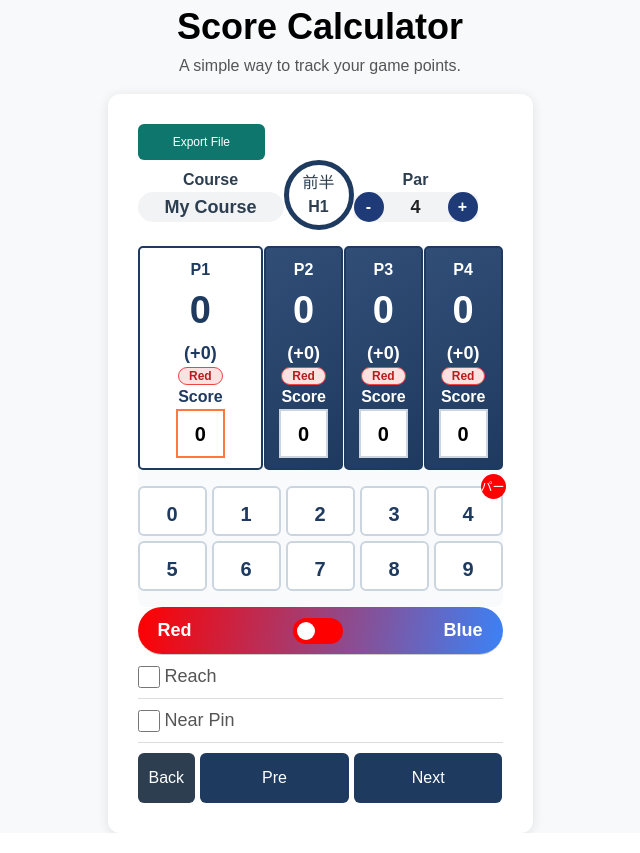
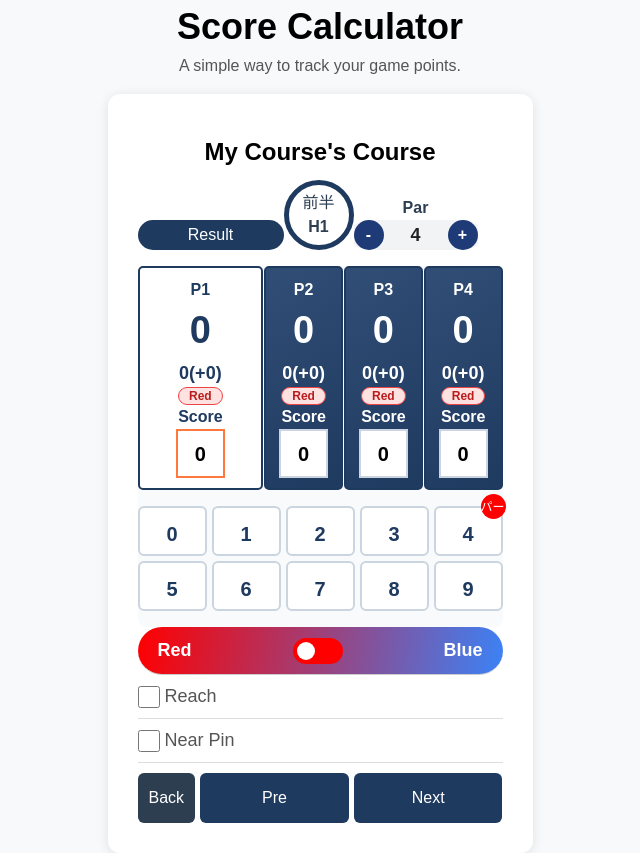
Before and after one commit to HoangAnMSc/Golf-Score-Calculator, a React (Vite) app in the folder frontend/: page /score in a window 1280 px wide. Shown: the whole page, without its empty margins (320-960 px from the left). Built offline with nearby package versions, Linux system fonts and the light colour scheme.

Commit message:
update ui,logic

```diff
--- a/frontend/src/App.css
+++ b/frontend/src/App.css
@@ -163,32 +163,38 @@ body {
   }
 }
 
-.Reach-Select{
-  margin-top: 5px;
-  padding: 4px 10px;
-  color: white;
+.reach-slider-container {
+  display: flex;
+  flex-direction: column;
+  width: 100%;
 }
+
+.reach-slider-container input{
+  margin-top: 15px;
+  padding: 0%;
+}
+
+.reach-slider-container .reach-value {
+  font-size: 18px;
+  font-weight: 700;
+  text-align: center;
+}
+
 
 /* Score Page ======================================================================*/
 .hole-wapper {
   display: flex;
   text-align: center;
-  align-items: center;
+  align-items: flex-end;
   font-weight: bold;
   margin-bottom: 16px;
   font-family: "Baloo 2", Arial, sans-serif;
   color: #2c3e50;
 }
 
-.hole-wapper .course_content {
-  width: 40%;
-}
-
-.hole-wapper .course_content .course_title{
+.form_container .course_title{
   width: 100%;
-  height: 30px;
-  font-size: 18px;
-  background: #f1f3f5;
+  font-size: 24px;
   border-radius: 30px;
   display: flex;
   justify-content: center;
@@ -776,3 +782,12 @@ input[aria-invalid="true"] {
 body.landscape-lock {
   overflow: hidden;
 }
+
+.hole-wapper .total_result {
+  width: 40%;
+  height: 30px;
+  border-radius: 30px;
+  display: flex;
+  justify-content: center;
+  align-items: center;
+}
--- a/frontend/src/pages/Result.jsx
+++ b/frontend/src/pages/Result.jsx
@@ -331,7 +331,7 @@ function Result() {
         )}
 
         {/* Controls */}
-        <div className="nav_bar" style={!isLandscape ? { marginTop: 250 } : {}}>
+        <div className="nav_bar" style={!isLandscape ? { marginTop: 255 } : {}}>
           <button
             id="back_btn"
             type="button"
--- a/frontend/src/pages/home.jsx
+++ b/frontend/src/pages/home.jsx
@@ -23,7 +23,6 @@ function Home() {
             : ["", "", "", ""]
         );
       } catch {
-        // Nếu parse lỗi thì reset
         setCourse("");
         setDate(new Date().toISOString().split("T")[0]);
         setPlayers(["", "", "", ""]);
@@ -64,13 +63,13 @@ function Home() {
     }
     setErrors({});
 
-    // Nếu nhập đúng 3 người thì thêm Dummy
+    // Dummy
     const finalPlayers =
       enteredPlayers.length === 3
         ? [...enteredPlayers, "Dummy"]
         : enteredPlayers;
 
-    // >>> QUAN TRỌNG: Merge với dữ liệu cũ để giữ rule/front/back/reachValue
+    // Merge Data
     const prev = (() => {
       try {
         return JSON.parse(localStorage.getItem("gameSetup")) || {};
@@ -80,7 +79,7 @@ function Home() {
     })();
 
     const payload = {
-      ...prev, // giữ lại frontname, backname, rules, reachValue, v.v.
+      ...prev,
       course: course.trim(),
       date,
       players: finalPlayers,
--- a/frontend/src/pages/score.jsx
+++ b/frontend/src/pages/score.jsx
@@ -95,7 +95,8 @@ const Score = () => {
     if (savedHoleData && savedHoleData[hole]) {
       const holeData = savedHoleData[hole];
       setPar(holeData.par);
-      setScores(holeData.scores);
+      const s = holeData.scores || [];
+      setScores(withCalcIfReady(s));
     }
   }, []);
 
@@ -104,20 +105,18 @@ const Score = () => {
 
   const handleNumberClick = (num) => {
     const digit = String(num);
-
-    setInputBuffers((prevBufs) => {
-      const nextBufs = [...prevBufs];
-      const newBuf = (nextBufs[activePlayerIdx] + digit).slice(-2); // giữ 2 số cuối
+    setInputBuffers((prev) => {
+      const nextBufs = [...prev];
+      const newBuf = (nextBufs[activePlayerIdx] + digit).slice(-2);
       nextBufs[activePlayerIdx] = newBuf;
 
-      // cập nhật scores dựa trên buffer mới
-      setScores((prev) => {
-        const updated = [...prev];
-        const base = newBuf === "" ? 0 : Number(newBuf);
-        const delta = updated[activePlayerIdx].nearPin ? 1 : 0;
-        updated[activePlayerIdx].score = base;
-        updated[activePlayerIdx].pre_score = base + delta;
-        return updated;
+      setScores((prevScores) => {
+        const next = prevScores.map((x, i) =>
+          i === activePlayerIdx
+            ? { ...x, score: newBuf ? Number(newBuf) : 0 }
+            : x
+        );
+        return withCalcIfReady(next);
       });
 
       return nextBufs;
@@ -127,29 +126,11 @@ const Score = () => {
   // NearPinのロジック
   const setExclusiveNearPin = (targetIdx, checked) => {
     setScores((prev) => {
-      return prev.map((s, i) => {
-        let delta = 0;
-
-        if (i === targetIdx) {
-          if (!s.nearPin && checked) delta = 1; // off -> on
-          if (s.nearPin && !checked) delta = 0; // on -> off
-          return {
-            ...s,
-            nearPin: checked,
-            pre_score: s.score + delta,
-          };
-        } else {
-          if (s.nearPin) {
-            // tắt nearPin người khác
-            return {
-              ...s,
-              nearPin: false,
-              pre_score: s.pre_score - 1,
-            };
-          }
-          return { ...s, pre_score: s.score };
-        }
-      });
+      const toggled = prev.map((p, i) => ({
+        ...p,
+        nearPin: i === targetIdx ? checked : false,
+      }));
+      return withCalcIfReady(toggled);
     });
   };
 
@@ -165,38 +146,7 @@ const Score = () => {
 
   //出フィレ
   const handleExport = () => {
-    const rows = players.map((name, i) => ({
-      player: name,
-      score: Number(scores[i].score || 0),
-      total_score: Number(scores[i].total_score || 0),
-      reach: !!scores[i].reach,
-      nearPin: !!scores[i].nearPin,
-      teamColor: scores[i].teamColor || "",
-    }));
-
-    const payload = {
-      course: courseName,
-      front9: frontName,
-      hole: `H${hole}`,
-      par,
-      exportedAt: new Date().toISOString(),
-      rows,
-    };
-
-    const blob = new Blob([JSON.stringify(payload, null, 2)], {
-      type: "application/json",
-    });
-    const url = URL.createObjectURL(blob);
-    const a = document.createElement("a");
-    a.href = url;
-    a.download = `golfscore_${new Date()
-      .toISOString()
-      .slice(0, 19)
-      .replace(/[:T]/g, "-")}.json`;
-    document.body.appendChild(a);
-    a.click();
-    a.remove();
-    URL.revokeObjectURL(url);
+    navigate("/result");
   };
 
   //Merge変更データ
@@ -224,6 +174,90 @@ const Score = () => {
     localStorage.setItem("allHolesData", JSON.stringify(allHolesData));
   };
 
+  const readyForCalc = (arr) => {
+    const allScored = arr.every((p) => Number(p.score) > 0);
+    const red = arr.filter((p) => p.teamColor === "red").length;
+    const blue = arr.filter((p) => p.teamColor === "blue").length;
+    return allScored && red === 2 && blue === 2;
+  };
+
+  const withCalcIfReady = (next) => {
+    return readyForCalc(next)
+      ? recalcPreScoresForHole(next)
+      : next.map((p) => ({ ...p, pre_score: 0 }));
+  };
+
+  //ゴルフ点数計算のロジック
+  const recalcPreScoresForHole = (arr) => {
+    const s = arr.map((v) => ({ ...v }));
+    const raw = s.map((v) => Number(v.score || 0));
+
+    // Team
+    const redIdx = s
+      .map((p, i) => (p.teamColor === "red" ? i : -1))
+      .filter((i) => i >= 0);
+    const blueIdx = s
+      .map((p, i) => (p.teamColor === "blue" ? i : -1))
+      .filter((i) => i >= 0);
+
+    // parent/child
+    const [parentRed, childRed] =
+      redIdx.length === 2
+        ? raw[redIdx[0]] <= raw[redIdx[1]]
+          ? [redIdx[0], redIdx[1]]
+          : [redIdx[1], redIdx[0]]
+        : [null, null];
+
+    const [parentBlue, childBlue] =
+      blueIdx.length === 2
+        ? raw[blueIdx[0]] <= raw[blueIdx[1]]
+          ? [blueIdx[0], blueIdx[1]]
+          : [blueIdx[1], blueIdx[0]]
+        : [null, null];
+
+    let redPts = 0,
+      bluePts = 0;
+
+    if (parentRed != null && parentBlue != null) {
+      // Parent logic
+      if (raw[parentRed] < raw[parentBlue]) {
+        redPts += Math.max(2, raw[parentBlue] - raw[parentRed]);
+        bluePts += -redPts;
+      } else if (raw[parentRed] > raw[parentBlue]) {
+        bluePts += Math.max(2, raw[parentRed] - raw[parentBlue]);
+        redPts += -bluePts;
+      }
+
+      // Child logic
+      if (raw[childRed] < raw[childBlue]) {
+        redPts += 1;
+        bluePts -= 1;
+      } else if (raw[childRed] > raw[childBlue]) {
+        bluePts += 1;
+        redPts -= 1;
+      }
+    }
+
+    // NearPin bonus TEAM
+    const redHasNearPin = redIdx.some((i) => !!s[i].nearPin);
+    const blueHasNearPin = blueIdx.some((i) => !!s[i].nearPin);
+    if (redHasNearPin) {
+      redPts += 1;
+      bluePts -= 1;
+    }
+
+    if (blueHasNearPin) {
+      bluePts += 1;
+      redPts -= 1;
+    }
+
+    // map pre_score for each player
+    return s.map((v, i) => ({
+      ...v,
+      pre_score: v.teamColor === "red" ? redPts : bluePts,
+    }));
+  };
+
   //Nextブータン
   const handleNextHole = () => {
     const allScoresEntered = scores.every((score) => score.score !== 0);
@@ -248,16 +282,16 @@ const Score = () => {
       setShowError(false);
     }
 
-    // Lưu hole hiện tại
+    // Save hole rightnow
     saveHoleDataDiff(hole, par, scores);
 
-    // Nếu là hole cuối thì tới kết quả
+    // Hole 18 => Result
     if (hole === 18) {
       navigate("/result");
       return;
     }
 
-    // Cập nhật total_score cho hole tiếp theo nếu khác
+    // Update total_score
     const allHolesData = JSON.parse(localStorage.getItem("allHolesData")) || {};
     const currentHoleData = allHolesData[hole];
     const nextHole = hole + 1;
@@ -283,10 +317,9 @@ const Score = () => {
       }
     }
 
-    // Sang hole kế tiếp
+    //Next Hole Logic
     setHole(nextHole);
 
-    // Nếu chưa có dữ liệu hole sau thì reset rỗng, nhưng giữ total_score = tổng trước + pre_score trước
     if (!allHolesData[nextHole]?.scores) {
       const totals = currentHoleData?.scores
         ? currentHoleData.scores.map(
@@ -342,15 +375,12 @@ const Score = () => {
           </div>
         )}
 
-        <button type="button" className="export_btn" onClick={handleExport}>
-          Export File
-        </button>
+        <h3 className="course_title">{courseName}'s Course</h3>
 
         <div className="hole-wapper">
-          <div className="course_content">
-            <span>Course</span>
-            <div className="course_title">{courseName}</div>
-          </div>
+          <button type="button" className="total_result" onClick={handleExport}>
+            Result
+          </button>
           <div className="hole-content">
             <span>{frontName}</span>
             <span>H{hole}</span>
@@ -390,7 +420,11 @@ const Score = () => {
                 >
                   <div className="player-name">{name}</div>
                   <div className="total_score">{scores[idx].total_score}</div>
-                  <div className="pre_score">(+{scores[idx].pre_score})</div>
+                  <div className="pre_score">
+                    {scores[idx].total_score}(
+                    {scores[idx].pre_score >= 0 ? "+" : ""}
+                    {scores[idx].pre_score})
+                  </div>
 
                   {/* Near Pin label */}
                   {scores[idx].nearPin && <div className="pin-label">ニピ</div>}
@@ -448,11 +482,12 @@ const Score = () => {
               checked={scores[activePlayerIdx].teamColor === "blue"}
               onChange={(e) => {
                 setScores((prev) => {
-                  const next = [...prev];
-                  next[activePlayerIdx].teamColor = e.target.checked
-                    ? "blue"
-                    : "red";
-                  return next;
+                  const next = prev.map((p, i) =>
+                    i === activePlayerIdx
+                      ? { ...p, teamColor: e.target.checked ? "blue" : "red" }
+                      : p
+                  );
+                  return withCalcIfReady(next);
                 });
               }}
               onClick={(e) => e.stopPropagation()}
@@ -476,10 +511,8 @@ const Score = () => {
                     checked={!!scores[activePlayerIdx][key]}
                     onChange={(e) => {
                       if (key === "nearPin") {
-                        // độc quyền nearPin trong 1 hole
                         setExclusiveNearPin(activePlayerIdx, e.target.checked);
                       } else {
-                        // các bonus khác giữ nguyên cách cũ
                         setScores((prev) => {
                           const next = [...prev];
                           next[activePlayerIdx][key] = e.target.checked;
```
Also changed, not shown: frontend/src/pages/rule.jsx (+14 -14 lines).
